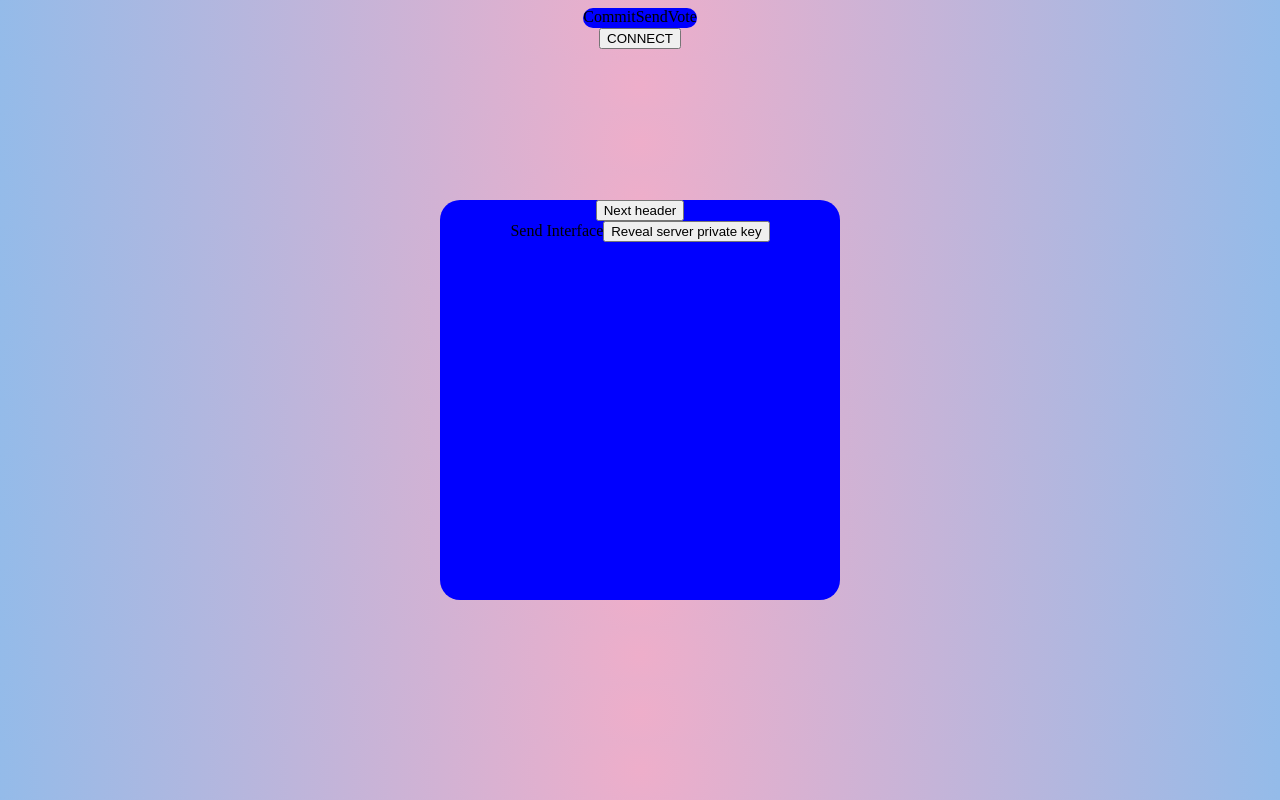
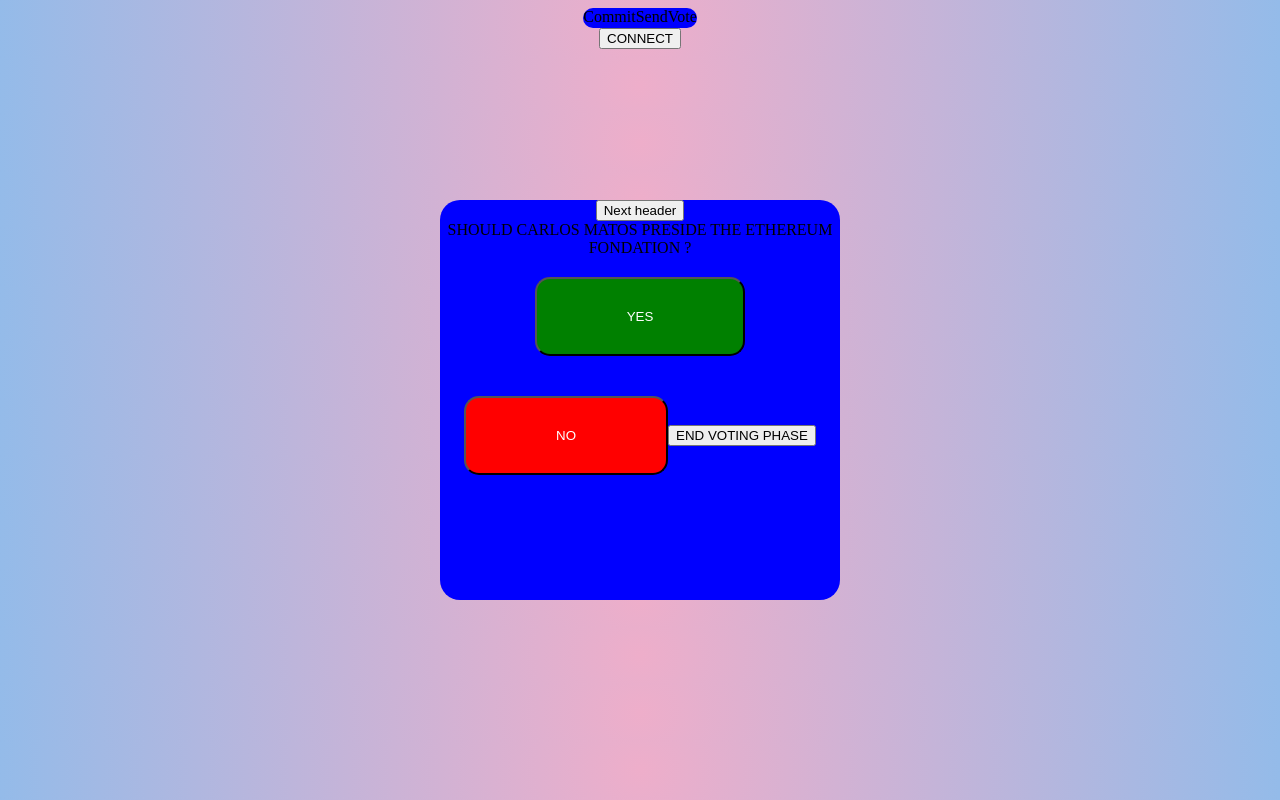
Before and after one commit to kobigurk/stardrop, a React (Create React App) app in the folder myApp/: page / in a window 1280 px wide. Both pictures are taken after a click on the button "Next header". Built offline with nearby package versions, Linux system fonts and the light colour scheme.

Commit message:
All the front is working and tested whithout skartnet

```diff
--- a/myApp/src/API.js
+++ b/myApp/src/API.js
@@ -4,11 +4,6 @@
 let pubKey, privKey;
 
 const axios = require('axios');
-let commitToken;
-
-export function get_commit_token() {
-    return commitToken;
-}
 
 export function get_pub_key() {
     return pubKey;
--- a/myApp/src/CommitInterface.js
+++ b/myApp/src/CommitInterface.js
@@ -6,6 +6,11 @@
 let pubKey;
 const axios = require('axios');
 let areKeysGenerated = false;
+let commit_token;
+
+export function get_commit_token() {
+  return commit_token;
+}
 
 const GenerateKeys = (props) => {
     return (
@@ -25,7 +30,7 @@
 function callEndCommitPhase () {
   axios({
     method: 'post',
-    url: 'http://192.168.0.44:4242/api/end_commit_phase',
+    url: 'http://192.168.0.44:5000/api/end_commit_phase',
     data: {
       message: "vitalik<3"
     }
@@ -46,6 +51,9 @@
       const {rawSignature, pohAddress} = get_var();
       pubKey = get_pub_key();
       console.log("poh = ", pubKey);
+      if (!rawSignature || !pohAddress || !pubKey) {
+        return 300;
+      }
       axios({
         method: 'post',
         url: 'http://192.168.0.44:4242/api/generate_commit_token',
@@ -55,7 +63,8 @@
           public_key: pubKey
         }
       }).then((response) => {
-              console.log(response);
+              console.log(response.data[0].commit_token);
+              commit_token = response.data[0].commit_token;
               if (response.status != 200)
                 setErrorMessage("ERROR");
           })
--- a/myApp/src/Container.js
+++ b/myApp/src/Container.js
@@ -22,7 +22,7 @@
     const nextHeader = () => {
         let index = headerIndex;
         index++;
-        if (index > 2)
+        if (index > 1)
             index = 0;
         console.log(index);
         setHeaderIndex(index);
@@ -30,8 +30,6 @@
 
     if (headerIndex == 0)
         which = <CommitInterface/>
-    else if (headerIndex == 1)
-        which = <SendInterface/>
     else
         which = <VoteInterface/>
     return (
--- a/myApp/src/VoteInterface.js
+++ b/myApp/src/VoteInterface.js
@@ -1,22 +1,45 @@
 import './App.css';
 import react, { useState } from "react";
 import styled from 'styled-components'
-import { get_commit_token } from './API'
 import { get_pub_key } from './API'
+import { get_commit_token } from './CommitInterface'
 const axios = require('axios');
 let pubKey;
-function clickMe() {
-  alert("you click here")
+
+
+
+function callEndVotingPhase(resultat) {
+  const commitToken = get_commit_token();
+  pubKey = get_pub_key();
+  axios({
+      method: 'post',
+      url: 'http://192.168.0.44:5000/api/end_voting_phase',
+      data: {
+        message: "vitalik<3"
+      }
+    }).then((response) => {
+          console.log(response);
+          if (response.status != 200)
+          console.log("ERROR");
+      })
+      .catch((error) => {
+          console.log("catch ERROR");
+      })
 }
 
 function callVote(resultat) {
   const commitToken = get_commit_token();
   pubKey = get_pub_key();
+  console.log(pubKey)
+  if (!resultat || !commitToken || !pubKey) {
+    console.log("pb variable vide")
+    return 300;
+  }
   axios({
       method: 'post',
-      url: 'http://192.168.0.44:4242/api/vote',
+      url: 'http://192.168.0.44:5000/api/vote',
       data: {
-        ppublic_key : pubKey,
+        public_key : pubKey,
         vote : resultat,
         commit_token : commitToken
       }
@@ -50,25 +73,19 @@
 cursor: pointer;
 margin: 20px 0px;
 `
-// const ButtonSubmit = styled.button`
-// background-color: blue;
-// color: white;
-// padding: 30px 90px;
-// border-radius: 15px;
-// cursor: pointer;
-// margin: 0px 0px;
-// `
+
 const types = ['OUI', 'NON'];
 
 function ToggleGroup() {
   const [active, setActive]= useState(types[0]);
   return <div>
-    <ButtonOui onClick={callVote("Y")}>
+    <ButtonOui onClick={() => callVote('Yes')}>
       YES
     </ButtonOui>
-    <ButtonNon onClick={callVote("N")}>
+    <ButtonNon onClick={() => callVote('No')}>
       NO
     </ButtonNon>
+    <button onClick={callEndVotingPhase}>END VOTING PHASE</button>
   </div>
 }
 
```
